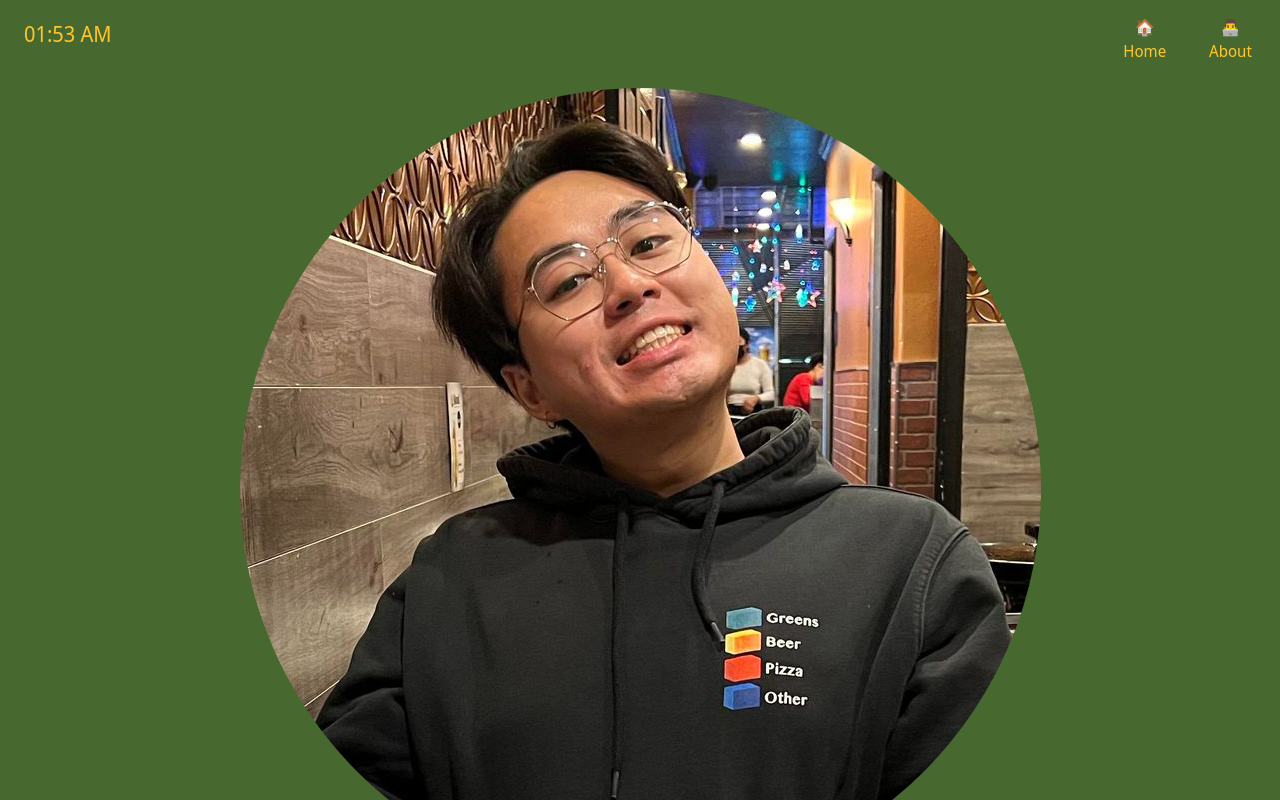
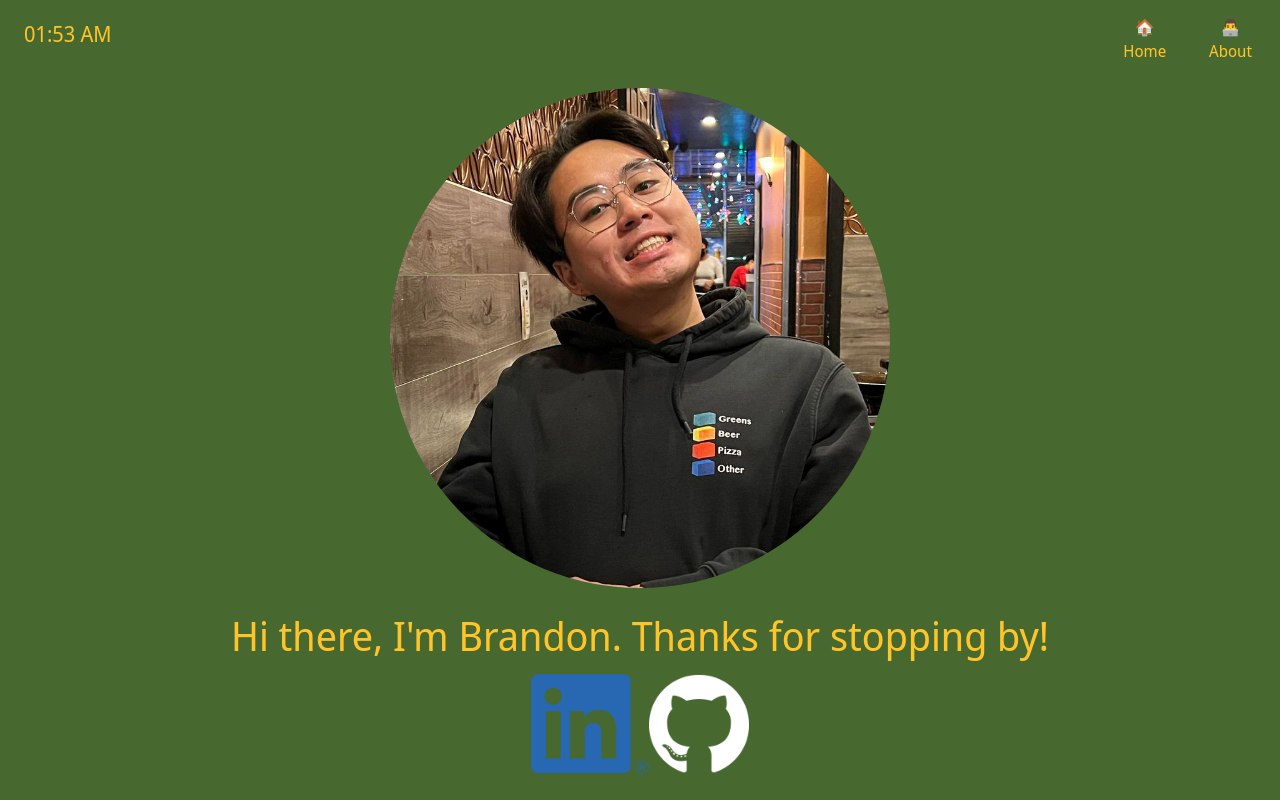
Before and after one commit to brcai415/djangoreact-website, a React (Create React App) app in the folder frontend/: page / in a window 1280 px wide. Shown: the top 800 px of the page. Built offline with nearby package versions, Linux system fonts and the light colour scheme.

Commit message:
adjusting css for prof image

```diff
--- a/frontend/src/components/Home/Home.css
+++ b/frontend/src/components/Home/Home.css
@@ -14,6 +14,11 @@
 
 .App-link {
   color: #61dafb;
+}
+
+.img-fluid {
+  max-width: 500px;
+  height: auto;
 }
 
 .profile-picture {
```
